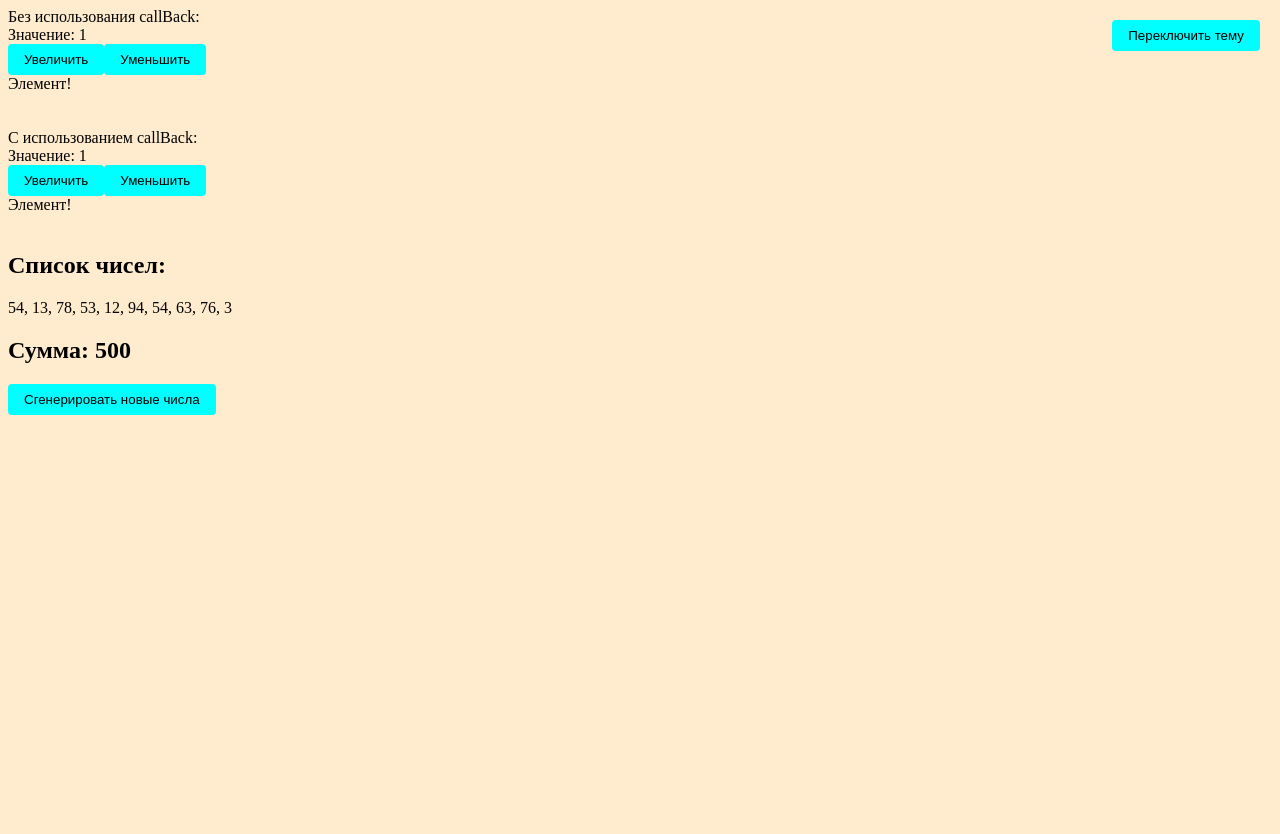
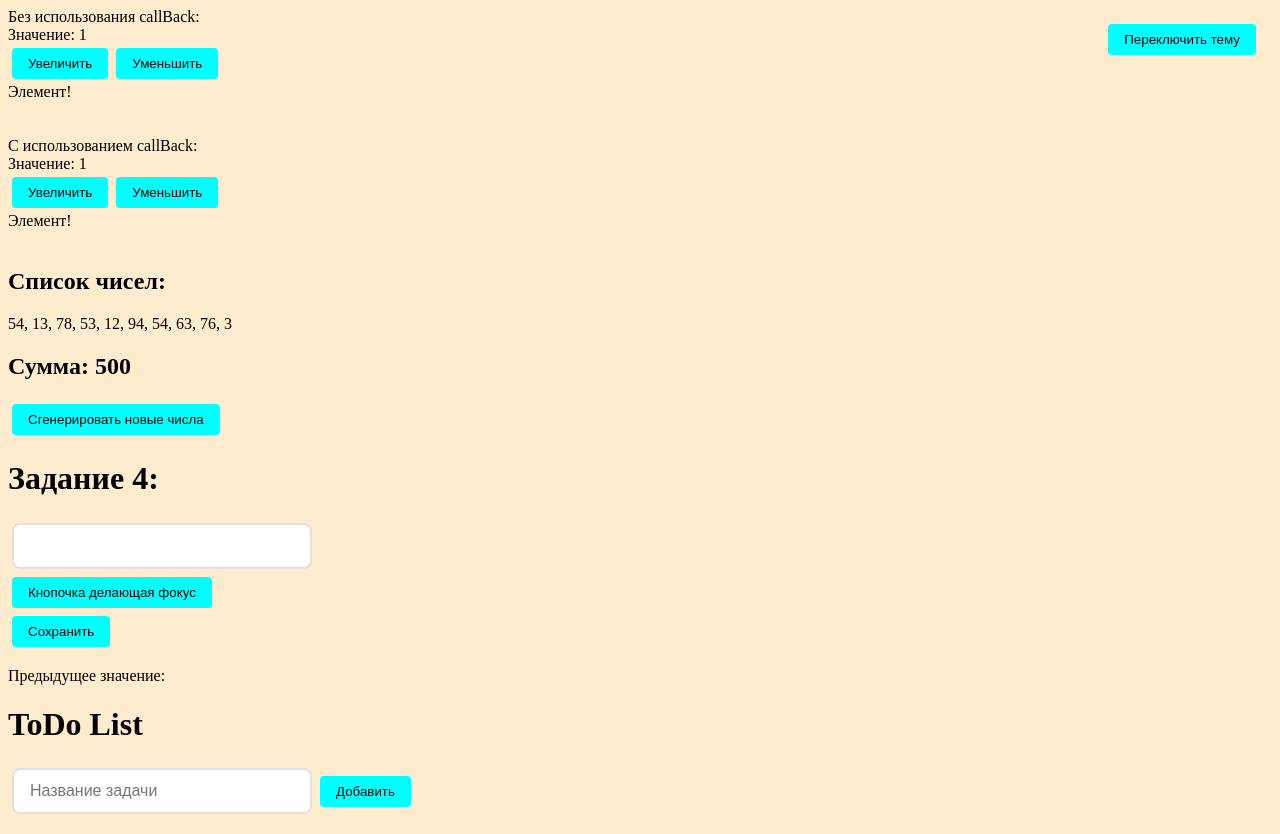
Before and after one commit to fi1ss/dz-3, a React (Vite) app in the folder my-react-app/: page / in a window 1280 px wide. Before the commit the page ends 800 px from the top, so only its background shows below. Built offline with nearby package versions, Linux system fonts and the light colour scheme.

Commit message:
added ToDo List

```diff
--- a/my-react-app/src/App.jsx
+++ b/my-react-app/src/App.jsx
@@ -4,6 +4,8 @@ import './Themes.css'
 import Toolbar from './Toolbar';
 import Counters from './Counters'
 import SumRandoms from './SumRandoms';
+import TextInput from './TextInput';
+import TodoList from './todolist';
 
 export const themeContext = createContext();
 
@@ -20,13 +22,19 @@ function App() {
   });
   })
 
+  useEffect(() => {
+    document.body.className = theme;
+  }, [theme])
+
   return (
       <themeContext.Provider value = {{theme, toggleTheme}}>
-        <body className={theme}>
+        <div className={theme}>
           <Toolbar />
           <Counters />
           <SumRandoms />
-        </body>
+          <TextInput />
+          <TodoList />
+        </div>
 
 
 
--- a/my-react-app/src/Counters.jsx
+++ b/my-react-app/src/Counters.jsx
@@ -60,8 +60,6 @@ function CounterV2() {
     }, [])
     const items = itemsCount.map(itemCount => (<CounterElementV2 key={itemCount}/>
     ))
-
-
     return (
         <div>
             Значение: {count}
--- /dev/null
+++ b/my-react-app/src/TextInput.jsx
@@ -0,0 +1,32 @@
+import { useRef, useState } from "react"
+
+function TextInput() {
+    const inputEl = useRef(null)
+    const [value, setValue] = useState('')
+    const inValue = useRef('')
+    const prevValue = useRef('')
+    const focusOnInput = () => {
+        inputEl.current.focus();
+    }
+
+    return (
+        <div>
+            <h1>Задание 4:</h1>
+            <input ref={inputEl} type="text" onChange={(event) => {
+                // setValue(event.target.value)
+                inValue.current = event.target.value
+            }}/>
+            <br />
+            <button onClick={focusOnInput}>Кнопочка делающая фокус</button>
+            <br />
+            <button onClick={() => {
+                setValue(inValue.current)
+                inputEl.current.value = ''
+                }}>Сохранить</button>
+            <p>Предыдущее значение: {value}</p>
+        </div>
+    )   // Получается, что текущее значение всегда доступно в inValue.current,
+        //  а по нажатии Сохранить, значение идёт в стейт value
+}
+
+export default TextInput
--- a/my-react-app/src/Themes.css
+++ b/my-react-app/src/Themes.css
@@ -18,6 +18,42 @@ button {
   padding: 8px 16px;
   border: none;
   border-radius: 4px;
+  margin: 4px;
+}
+
+input {
+  margin: 4px;
+  padding: 12px 16px;
+  font-size: 16px;
+  border-radius: 8px;
+  border: 2px solid;
+  outline: none;
+  transition: all 0.3s ease;
+  width: 100%;
+  max-width: 300px;
+  box-sizing: border-box;
+}
+
+.light input {
+  background-color: #ffffff;
+  border-color: #e0e0e0;
+  color: #333333;
+}
+
+.light input:focus {
+  border-color: aquamarine;
+  box-shadow: 0 0 0 3px rgba(79, 70, 229, 0.2);
+}
+
+.dark input {
+  background-color: #2d3748;
+  border-color: #4a5568;
+  color: #f7fafc;
+}
+
+.dark input:focus {
+  border-color: #818cf8;
+  box-shadow: 0 0 0 3px rgba(129, 140, 248, 0.3);
 }
 
 .light button {
@@ -32,3 +68,11 @@ button {
 .dark button:hover {
   background-color: blueviolet;
 }
+
+.non-completed {
+  color: green;
+}
+.completed {
+  text-decoration: line-through;
+  color: red;
+}
--- /dev/null
+++ b/my-react-app/src/TodoList.jsx
@@ -0,0 +1,58 @@
+import { useReducer, useRef } from "react"
+
+function TodoReducer(state, action) {
+    switch (action.type) {
+        case 'ADD_TODO':
+            return [...state, {
+                    id: Date.now(),
+                    name: action.payload.name,
+                    completed: false
+            }]
+        case 'TOGGLE_TODO':
+            return state.map(todo => {
+                if (todo.id === action.payload.id) {
+                    return {
+                        ...todo, completed: !todo.completed
+                    }
+                }
+                return todo
+            })
+        case 'DELETE_TODO':
+            return state.filter(todo => todo.id !== action.payload.id)
+    }
+}
+
+function TodoList() {
+    const [todos, dispatch] = useReducer(TodoReducer, [])
+    const inputEl = useRef(null)
+    const name = useRef('')
+    return (
+        <div>
+            <h1>ToDo List</h1>
+            <input placeholder="Название задачи" type="text" ref={inputEl} onChange={(event) => {
+                name.current = event.target.value
+            }}/>
+            <button onClick={() => {
+                dispatch({type: 'ADD_TODO', payload: {name: name.current}})
+                inputEl.current.value = ''
+                }}>Добавить</button>
+            <ul>
+                {todos.map(todo => (
+                    <li key={todo.id}>
+                        <span className={todo.completed ? 'completed' : 'non-completed'} onClick={() => dispatch({
+                            type: 'TOGGLE_TODO',
+                            payload: {id: todo.id}
+                        })}>
+                            {todo.name}
+                        </span>
+                        <button onClick={() => dispatch({
+                            type: 'DELETE_TODO',
+                            payload: {id: todo.id}
+                        })}>Удалить</button>
+                    </li>
+                ))}
+            </ul>
+        </div>
+    )
+}
+export default TodoList
```
